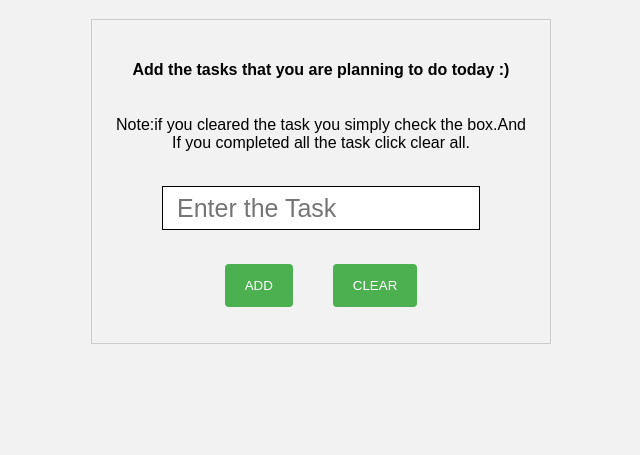
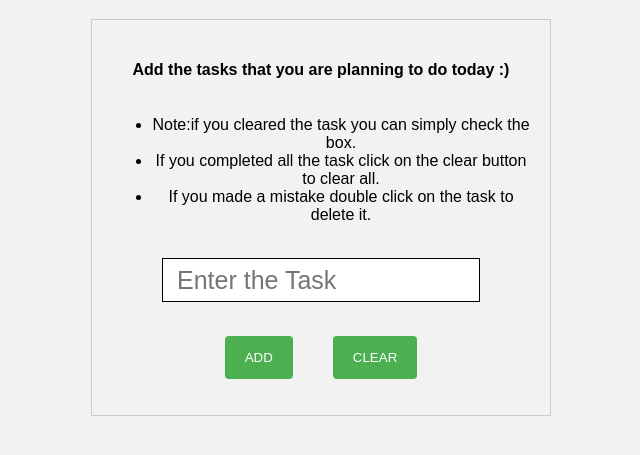
Before and after one commit to rakeshn3468/To-Do-List, a plain HTML site: page index.html in a window 1280 px wide. Shown: the part 79-534 px from the top of the page, without its empty margins (319-959 px from the left). Drawn offline with Linux system fonts and the light colour scheme.

Commit message:
Update index.html

```diff
--- a/index.html
+++ b/index.html
@@ -10,7 +10,11 @@
     <br>
     <form >
     <h4>Add the tasks that you are planning to do today :)</h4>
-    <p style="text-align:center;">Note:if you cleared the task you simply check the box.And If you completed all the task click clear all.</p>
+    <ul style="text-align:center;" >
+      <li>Note:if you cleared the task you can simply check the box.</li>
+      <li>If you completed all the task click on the clear button to clear all.</li>
+      <li>If you made a mistake double click on the task to delete it.</li>
+    </ul>
     <br>
     <input id="ni" type="text" name="todo" value="" placeholder="Enter the Task" >
     <br>
```
